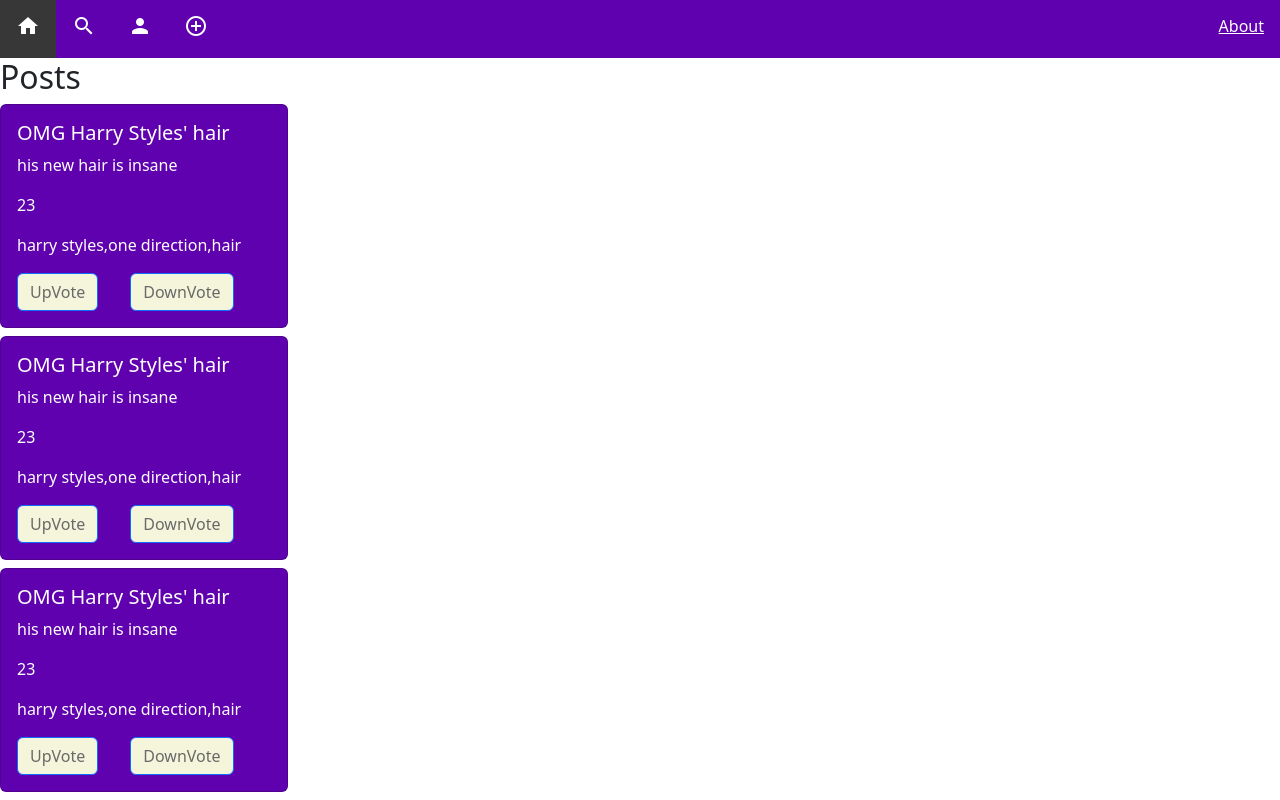
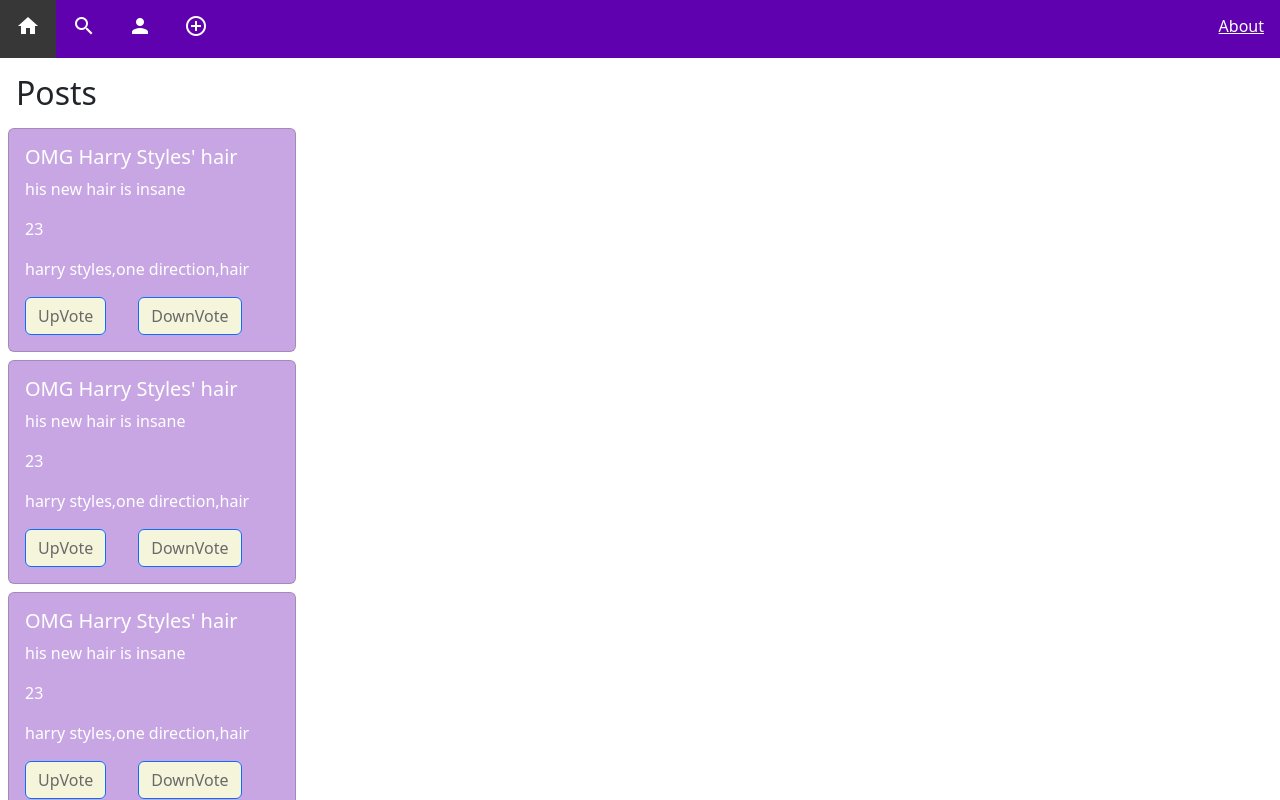
Before and after one commit to AdamJ335/poscom-webapp, an Angular app: page / in a window 1280 px wide. Shown: the top 800 px of the page. Built offline with nearby package versions, Linux system fonts and the light colour scheme.

Commit message:
[minor] add margin, recolour bootstrap cards

```diff
--- a/src/app/post/post.component.css
+++ b/src/app/post/post.component.css
@@ -1,11 +1,15 @@
 .card {
-  background-color: #6001af;
+  background-color: rgba(96, 1, 175, 0.35);
   color: white;
 
   max-width: 18em;
   max-height: 30em;
   display: flex;
-  margin-bottom: 0.5em;
+  /*margin-bottom: 0.5em;*/
+  margin: 0.5em;
+}
+h2 {
+  margin: 0.5em;
 }
 
 .btn-primary {
```
